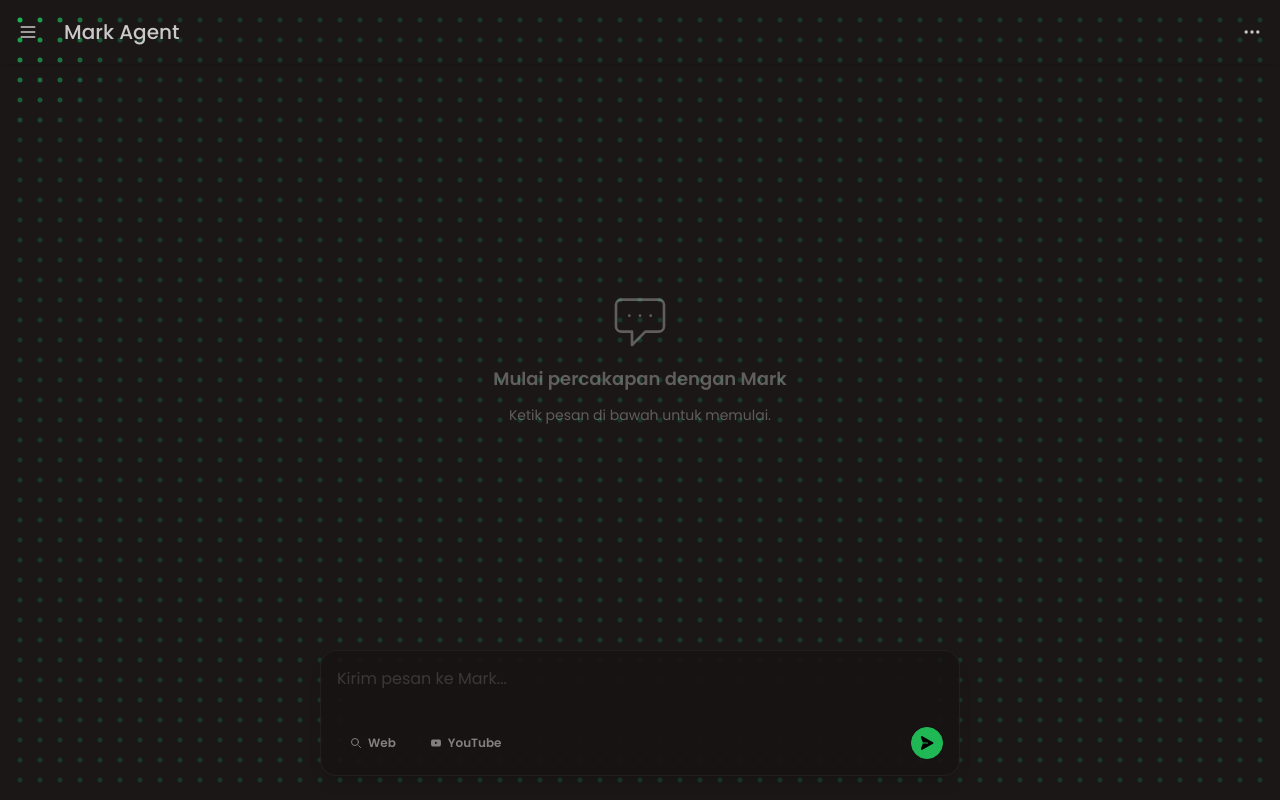
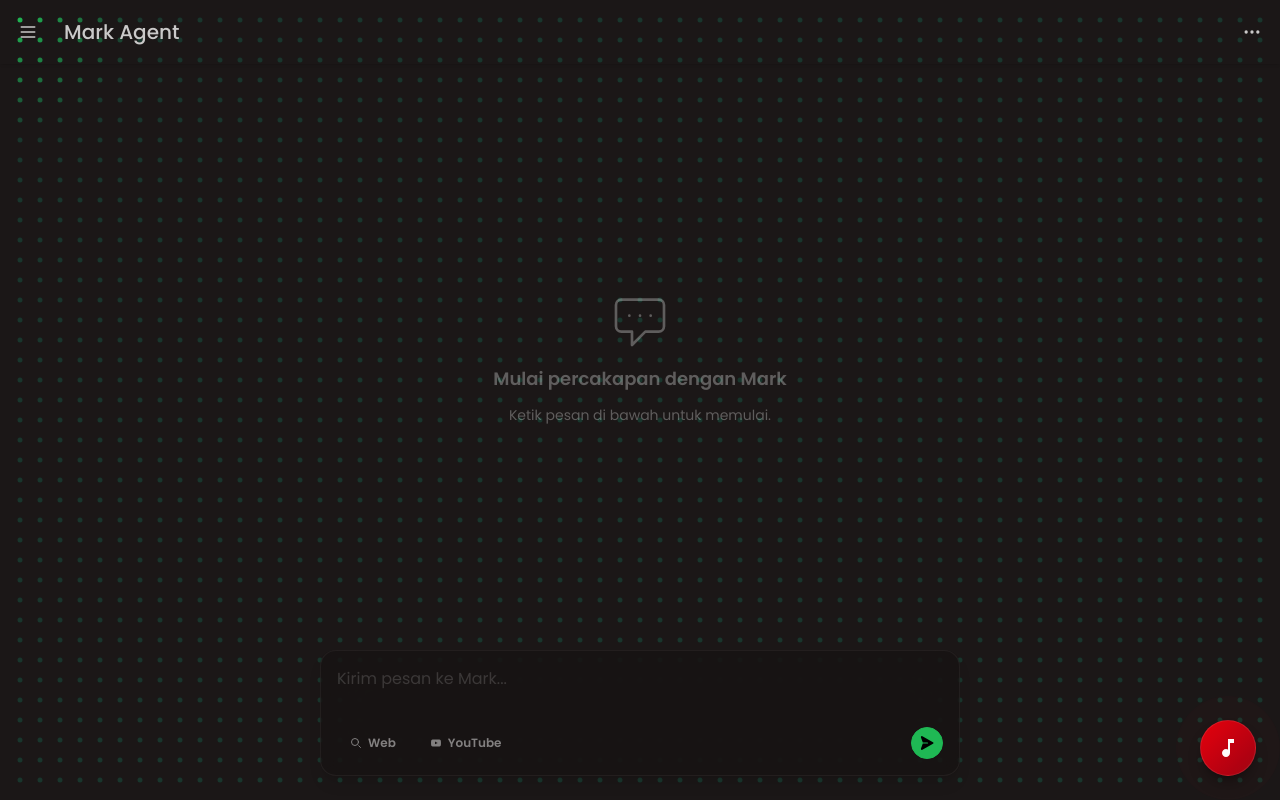
Before and after one commit to Mazees/mark-agent, a React (Vite) app: page / in a window 1280 px wide. Built offline with nearby package versions, Linux system fonts and the light colour scheme.

Commit message:
add: music player

```diff
--- a/src/main/index.js
+++ b/src/main/index.js
@@ -53,7 +53,7 @@ function createWindow() {
   } else {
     mainWindow.loadFile(join(__dirname, '../renderer/index.html'))
   }
-  // mainWindow.webContents.openDevTools()
+  mainWindow.webContents.openDevTools()
 }
 
 // This method will be called when Electron has finished
--- a/src/renderer/src/App.jsx
+++ b/src/renderer/src/App.jsx
@@ -4,9 +4,13 @@ import Chat from './pages/Chat'
 import Configuration from './pages/Configuration'
 import { HashRouter, Routes, Route } from 'react-router-dom'
 import { ChatProvider } from './contexts/ChatContext'
+import { YoutubeMusicProvider } from './contexts/YoutubeMusicContext'
+import { YoutubeMusicPlayer } from './components/YoutubeMusicPlayer'
+
 function App() {
   return (
     <ChatProvider>
+      <YoutubeMusicProvider>
         <HashRouter>
           <div className="h-screen flex flex-col">
             <Navbar />
@@ -17,7 +21,9 @@ function App() {
               </Routes>
             </div>
           </div>
+          <YoutubeMusicPlayer />
         </HashRouter>
+      </YoutubeMusicProvider>
     </ChatProvider>
   )
 }
--- /dev/null
+++ b/src/renderer/src/components/YoutubeMusicPlayer.jsx
@@ -0,0 +1,198 @@
+import { useEffect } from 'react'
+import { useYoutubeMusic } from '../contexts/YoutubeMusicContext'
+
+export const YoutubeMusicPlayer = () => {
+  const { musicUrl, isPlayerOpen, setIsPlayerOpen, togglePlayer, webviewRef } = useYoutubeMusic()
+
+  useEffect(() => {
+    const webview = webviewRef.current
+    if (!webview) return
+
+    const handleDomReady = () => {
+      // 1. Suntik CSS buat ngilangin visual iklan & promo premium
+      webview.insertCSS(`
+        /* Sembunyikan iklan video/audio player */
+        .ad-showing, .ad-interrupting, .ytp-ad-overlay-container, .ytp-ad-message-container {
+          display: none !important;
+        }
+
+        /* Sembunyikan banner "Upgrade to Premium" & Mealbar Promo */
+        ytmusic-guide-entry-renderer[icon='yt-sys-icons:premium'],
+        ytmusic-pivot-bar-item-renderer[tab-id='SPunlimited'],
+        .ytmusic-mealbar-promo-renderer,
+        ytmusic-ad-slot-renderer,
+        #premium-out-of-app-upsell {
+          display: none !important;
+        }
+
+        /* Sembunyikan popup promosi & overlay backdrop */
+        ytmusic-popup-container, iron-overlay-backdrop, ytmusic-upsell-dialog-renderer {
+          display: none !important;
+        }
+      `)
+
+      // 2. Logic "Ad-Blaster" (Auto-Mute & 16x Speed)
+      webview.executeJavaScript(`
+        (function() {
+          let isAdMuted = false;
+
+          setInterval(() => {
+            const video = document.querySelector('video');
+            const adContainer = document.querySelector('.ad-showing, .ad-interrupting');
+            const skipBtn = document.querySelector('.ytp-ad-skip-button, .ytp-ad-skip-button-modern, .ytp-skip-ad-button');
+
+            // --- JIKA ADA IKLAN ---
+            if (adContainer && video) {
+              console.log('Mark mendeteksi iklan. Mengaktifkan Ad-Blaster...');
+
+              // A. Mute suara iklan biar gak berisik
+              if (!video.muted) {
+                video.muted = true;
+                isAdMuted = true;
+              }
+
+              // B. Paksa kecepatan 16x (Iklan 30 detik jadi ~2 detik)
+              video.playbackRate = 16;
+
+              // C. Paksa loncat ke akhir video iklan
+              if (isFinite(video.duration)) {
+                video.currentTime = video.duration - 0.1;
+              }
+
+              // D. Klik tombol skip kalau tiba-tiba muncul
+              if (skipBtn) skipBtn.click();
+            }
+
+            // --- JIKA IKLAN SELESAI ---
+            else if (video) {
+              // Balikin suara & kecepatan normal
+              if (isAdMuted) {
+                video.muted = false;
+                isAdMuted = false;
+              }
+              if (video.playbackRate !== 1) {
+                video.playbackRate = 1;
+              }
+            }
+
+            // Anti-pause "Are you still watching?"
+            const confirmBtn = document.querySelector('ytmusic-you-there-renderer button, .ytmusic-you-there-renderer button');
+            if (confirmBtn) confirmBtn.click();
+
+          }, 500); // Cek setiap setengah detik
+        })();
+      `)
+    }
+
+    webview.addEventListener('dom-ready', handleDomReady)
+    return () => webview.removeEventListener('dom-ready', handleDomReady)
+  }, [])
+
+  return (
+    <div className="fixed bottom-6 right-6 z-50 flex flex-col items-end gap-3">
+      {/* Player Panel */}
+      <div
+        className={`
+          transition-all duration-500 ease-[cubic-bezier(0.16,1,0.3,1)] origin-bottom-right
+          ${
+            isPlayerOpen
+              ? 'opacity-100 scale-100 translate-y-0 pointer-events-auto'
+              : 'opacity-0 scale-75 translate-y-4 pointer-events-none'
+          }
+        `}
+      >
+        <div className="relative rounded-2xl overflow-hidden shadow-2xl shadow-black/40 border border-white/10 bg-base-300">
+          {/* Header bar */}
+          <div className="flex items-center justify-between px-3 py-2 bg-base-200/80 backdrop-blur-sm border-b border-white/5">
+            <div className="flex items-center gap-2">
+              <div className="w-2.5 h-2.5 rounded-full bg-red-500 animate-pulse"></div>
+              <span className="text-xs font-medium text-white/60 select-none">YouTube Music</span>
+            </div>
+            <button
+              onClick={() => setIsPlayerOpen(false)}
+              className="btn btn-ghost btn-xs btn-circle text-white/40 hover:text-white/80"
+            >
+              <svg
+                xmlns="http://www.w3.org/2000/svg"
+                width="14"
+                height="14"
+                viewBox="0 0 24 24"
+                fill="none"
+                stroke="currentColor"
+                strokeWidth="2"
+                strokeLinecap="round"
+                strokeLinejoin="round"
+              >
+                <path d="m6 9 6 6 6-6" />
+              </svg>
+            </button>
+          </div>
+
+          {/* Webview */}
+          <webview
+            ref={webviewRef}
+            src={musicUrl}
+            style={{ zoom: '0.65', width: '420px', height: '560px' }}
+            className="no-scrollbar"
+            allowpopups="false"
+            useragent="Mozilla/5.0 (Windows NT 10.0; Win64; x64) AppleWebKit/537.36 (KHTML, like Gecko) Chrome/122.0.0.0 Safari/537.36"
+          />
+        </div>
+      </div>
+
+      {/* Floating Action Button */}
+      <button
+        onClick={togglePlayer}
+        className={`
+          group relative w-14 h-14 rounded-full flex items-center justify-center
+          shadow-lg shadow-black/30 border border-white/10
+          transition-all duration-300 ease-out
+          hover:scale-110 hover:shadow-xl hover:shadow-red-500/20
+          active:scale-95
+          ${
+            isPlayerOpen
+              ? 'bg-red-600 hover:bg-red-700 rotate-0'
+              : 'bg-linear-to-br from-red-600 to-red-800 hover:from-red-500 hover:to-red-700'
+          }
+        `}
+        title={isPlayerOpen ? 'Tutup Player' : 'Buka YouTube Music'}
+      >
+        {/* Pulse ring saat tertutup */}
+        {!isPlayerOpen && (
+          <span className="absolute inset-0 rounded-full bg-red-500/30 animate-ping pointer-events-none" />
+        )}
+
+        {isPlayerOpen ? (
+          // Icon X (close)
+          <svg
+            xmlns="http://www.w3.org/2000/svg"
+            width="22"
+            height="22"
+            viewBox="0 0 24 24"
+            fill="none"
+            stroke="white"
+            strokeWidth="2.5"
+            strokeLinecap="round"
+            strokeLinejoin="round"
+            className="transition-transform duration-300"
+          >
+            <path d="M18 6 6 18" />
+            <path d="m6 6 12 12" />
+          </svg>
+        ) : (
+          // Icon Music Note
+          <svg
+            xmlns="http://www.w3.org/2000/svg"
+            width="24"
+            height="24"
+            viewBox="0 0 24 24"
+            fill="white"
+            className="transition-transform duration-300 group-hover:scale-110"
+          >
+            <path d="M12 3v10.55c-.59-.34-1.27-.55-2-.55C7.79 13 6 14.79 6 17s1.79 4 4 4 4-1.79 4-4V7h4V3h-6z" />
+          </svg>
+        )}
+      </button>
+    </div>
+  )
+}
--- /dev/null
+++ b/src/renderer/src/contexts/YoutubeMusicContext.jsx
@@ -0,0 +1,51 @@
+import { useState, useContext, createContext, useRef, useCallback } from 'react'
+
+const YoutubeMusicContext = createContext()
+
+const DEFAULT_URL = 'https://music.youtube.com'
+
+export const YoutubeMusicProvider = ({ children }) => {
+  const [musicUrl, setMusicUrl] = useState(DEFAULT_URL)
+  const [isPlayerOpen, setIsPlayerOpen] = useState(false)
+  const webviewRef = useRef(null)
+
+  const playUrl = useCallback((url) => {
+    setMusicUrl(url)
+    setIsPlayerOpen(true)
+  }, [])
+
+  const togglePlayer = useCallback(() => {
+    setIsPlayerOpen((prev) => !prev)
+  }, [])
+
+  const nextTrack = useCallback(() => {
+    webviewRef.current?.executeJavaScript(`document.querySelector('.next-button')?.click();`)
+  }, [])
+
+  const prevTrack = useCallback(() => {
+    webviewRef.current?.executeJavaScript(`document.querySelector('.previous-button')?.click();`)
+  }, [])
+
+  const playPause = useCallback(() => {
+    webviewRef.current?.executeJavaScript(`document.querySelector('.play-pause-button')?.click();`)
+  }, [])
+
+  const value = {
+    musicUrl,
+    setMusicUrl,
+    playUrl,
+    isPlayerOpen,
+    setIsPlayerOpen,
+    togglePlayer,
+    webviewRef,
+    nextTrack,
+    prevTrack,
+    playPause
+  }
+
+  return <YoutubeMusicContext.Provider value={value}>{children}</YoutubeMusicContext.Provider>
+}
+
+export const useYoutubeMusic = () => {
+  return useContext(YoutubeMusicContext)
+}
```
Lines whose indentation alone changed are shown as unchanged.
